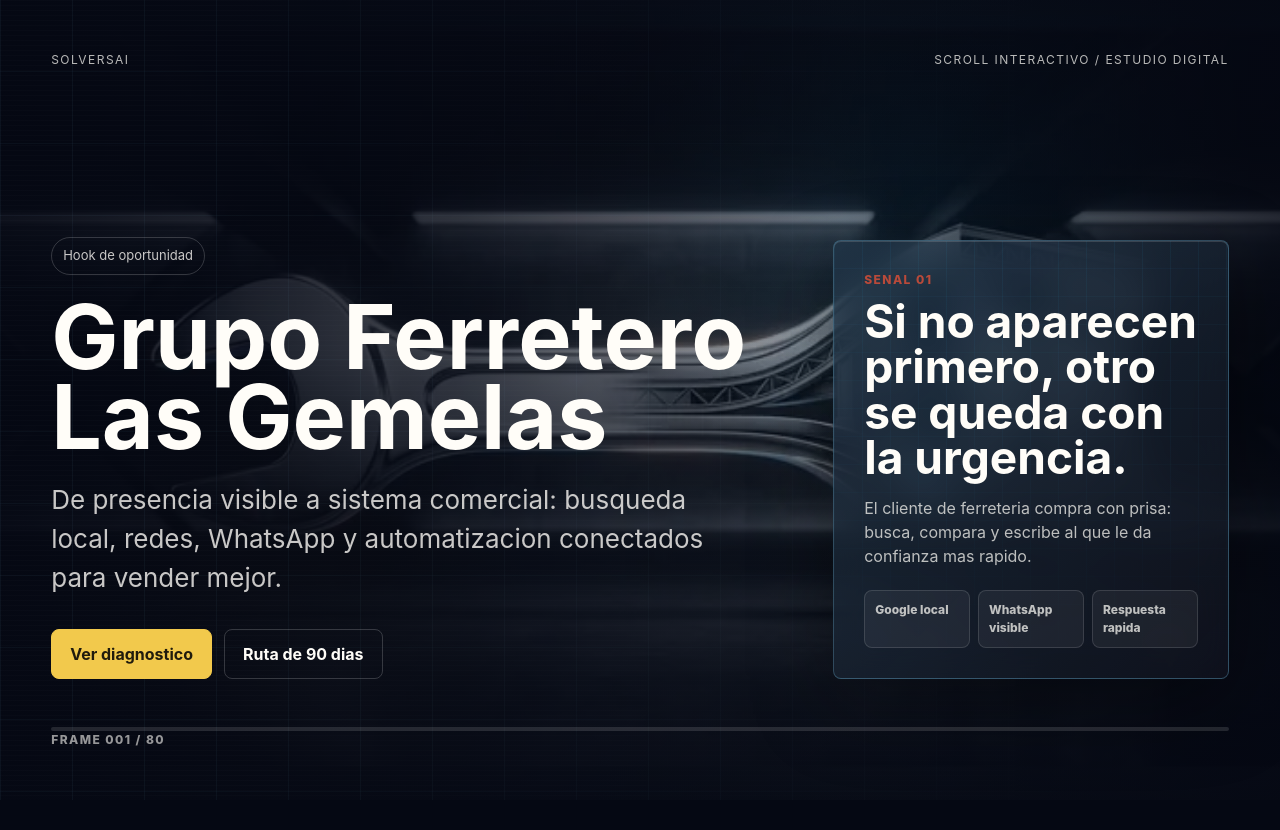
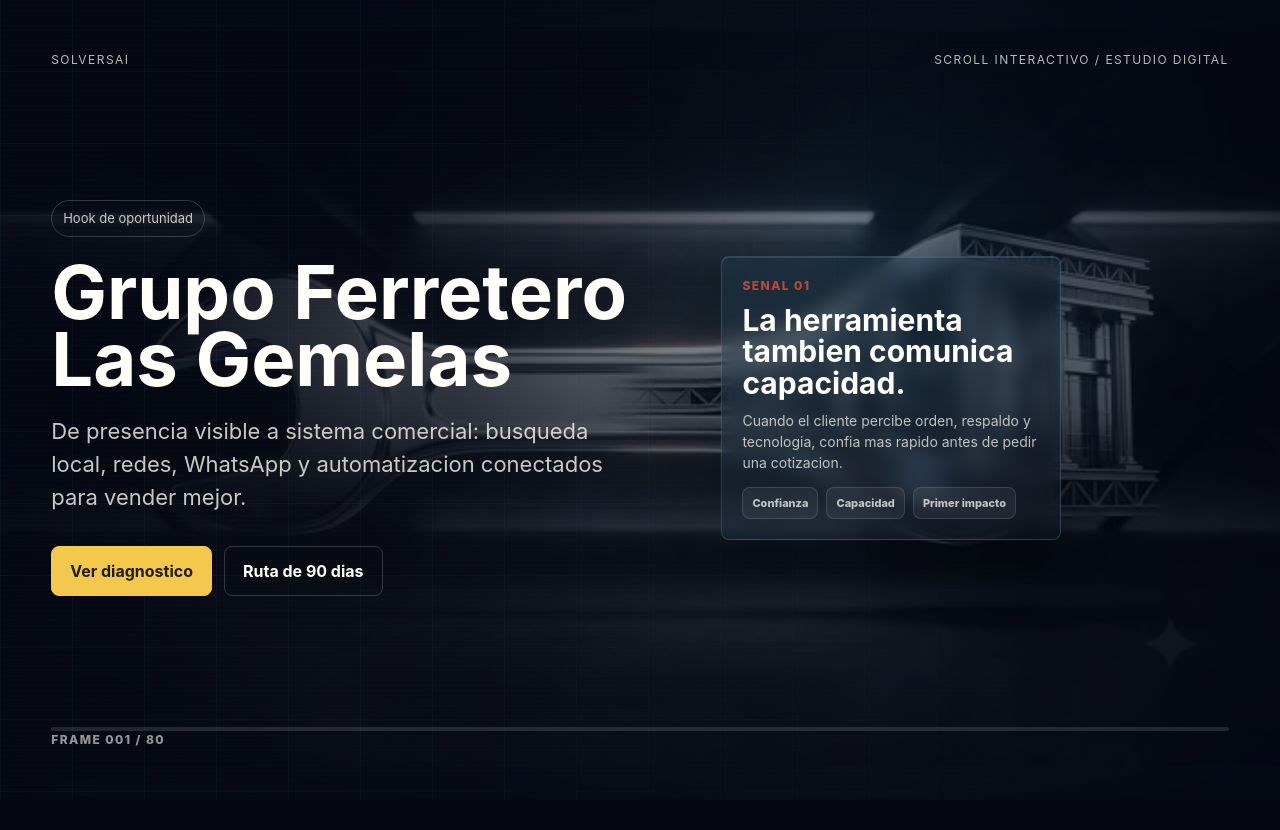
Before and after one commit to silvanasolvers/estudio-las-gemelas, a website: page public/index.html in a window 1280 px wide. Shown: the top 830 px of the page. Drawn offline with Linux system fonts and the light colour scheme.

Commit message:
make hero scroll messaging subtler

```diff
--- a/public/index.html
+++ b/public/index.html
@@ -152,25 +152,25 @@
       }
 
       h1 {
-        max-width: 880px;
+        max-width: 640px;
         margin: 22px 0 22px;
-        font-size: clamp(42px, 7vw, 96px);
+        font-size: clamp(40px, 5.8vw, 78px);
         line-height: .9;
         letter-spacing: 0;
       }
 
       .hero-lead {
-        max-width: 720px;
+        max-width: 620px;
         margin: 0;
         color: rgba(255, 253, 248, .78);
-        font-size: clamp(18px, 2.2vw, 26px);
+        font-size: clamp(17px, 1.8vw, 22px);
       }
 
       .tech-layout {
         display: grid;
-        grid-template-columns: minmax(0, .82fr) minmax(310px, .46fr);
+        grid-template-columns: minmax(0, .78fr) minmax(280px, 340px);
         gap: clamp(28px, 6vw, 92px);
-        align-items: end;
+        align-items: center;
       }
 
       .hero-actions {
@@ -205,15 +205,16 @@
 
       .tech-message {
         position: relative;
-        min-height: 326px;
-        padding: clamp(18px, 2.7vw, 30px);
-        border: 1px solid rgba(125, 211, 252, .28);
+        align-self: center;
+        min-height: 0;
+        padding: clamp(14px, 2vw, 20px);
+        border: 1px solid rgba(125, 211, 252, .2);
         border-radius: 8px;
         background:
-          linear-gradient(135deg, rgba(125, 211, 252, .16), rgba(255, 255, 255, .035)),
-          rgba(5, 8, 19, .62);
-        box-shadow: 0 24px 80px rgba(0, 0, 0, .34), inset 0 1px 0 rgba(255, 255, 255, .14);
-        backdrop-filter: blur(18px) saturate(1.25);
+          linear-gradient(135deg, rgba(125, 211, 252, .11), rgba(255, 255, 255, .025)),
+          rgba(5, 8, 19, .34);
+        box-shadow: 0 18px 52px rgba(0, 0, 0, .24), inset 0 1px 0 rgba(255, 255, 255, .1);
+        backdrop-filter: blur(10px) saturate(1.1);
         overflow: hidden;
       }
 
@@ -225,7 +226,7 @@
           linear-gradient(90deg, rgba(56, 189, 248, .2) 1px, transparent 1px),
           linear-gradient(0deg, rgba(56, 189, 248, .14) 1px, transparent 1px);
         background-size: 28px 28px;
-        opacity: .36;
+        opacity: .18;
         mask-image: linear-gradient(180deg, rgba(0,0,0,.86), transparent);
       }
 
@@ -243,33 +244,33 @@
         position: relative;
         margin: 0;
         color: #fffdf8;
-        font-size: clamp(28px, 3.6vw, 48px);
-        line-height: .98;
+        font-size: clamp(20px, 2.35vw, 30px);
+        line-height: 1.06;
       }
 
       .tech-message p {
         position: relative;
-        margin: 16px 0 0;
+        margin: 10px 0 0;
         color: rgba(255, 253, 248, .72);
-        font-size: 16px;
+        font-size: 14px;
       }
 
       .tech-stat {
         position: relative;
-        display: grid;
-        grid-template-columns: repeat(3, minmax(0, 1fr));
+        display: flex;
+        flex-wrap: wrap;
         gap: 8px;
-        margin-top: 22px;
+        margin-top: 14px;
       }
 
       .tech-stat span {
-        min-height: 58px;
-        padding: 10px;
+        min-height: 0;
+        padding: 7px 9px;
         border: 1px solid rgba(255, 255, 255, .13);
         border-radius: 8px;
         color: rgba(255, 253, 248, .72);
         background: rgba(255, 255, 255, .055);
-        font-size: 12px;
+        font-size: 11px;
         font-weight: 760;
       }
 
@@ -679,12 +680,12 @@
 
               <article class="tech-message" id="techMessage" aria-live="polite">
                 <p class="label" id="techLabel">Senal 01</p>
-                <h2 id="techTitle">Si no aparecen primero, otro se queda con la urgencia.</h2>
-                <p id="techBody">El cliente de ferreteria compra con prisa: busca, compara y escribe al que le da confianza mas rapido.</p>
+                <h2 id="techTitle">La herramienta tambien comunica capacidad.</h2>
+                <p id="techBody">Cuando el cliente percibe orden, respaldo y tecnologia, confia mas rapido antes de pedir una cotizacion.</p>
                 <div class="tech-stat" id="techStats">
-                  <span>Google local</span>
-                  <span>WhatsApp visible</span>
-                  <span>Respuesta rapida</span>
+                  <span>Confianza</span>
+                  <span>Capacidad</span>
+                  <span>Primer impacto</span>
                 </div>
               </article>
             </div>
@@ -1006,37 +1007,37 @@
           {
             at: 0,
             label: "Senal 01",
-            title: "Si no aparecen primero, otro se queda con la urgencia.",
-            body: "El cliente de ferreteria compra con prisa: busca, compara y escribe al que le da confianza mas rapido.",
-            stats: ["Google local", "WhatsApp visible", "Respuesta rapida"]
+            title: "La herramienta tambien comunica capacidad.",
+            body: "Cuando el cliente percibe orden, respaldo y tecnologia, confia mas rapido antes de pedir una cotizacion.",
+            stats: ["Confianza", "Capacidad", "Primer impacto"]
           },
           {
-            at: 0.22,
+            at: 0.2,
             label: "Senal 02",
-            title: "Una visualizacion no paga la caja. Una conversacion si puede.",
-            body: "La presencia digital debe empujar a una accion concreta: preguntar, cotizar, ubicar la tienda o pedir por WhatsApp.",
-            stats: ["Contenido util", "CTA directo", "Pedido medible"]
+            title: "Del mostrador al sistema comercial.",
+            body: "La presencia digital debe unir busqueda local, redes, web y WhatsApp para que cada visita tenga siguiente paso.",
+            stats: ["Busqueda", "Web", "WhatsApp"]
           },
           {
-            at: 0.44,
+            at: 0.4,
             label: "Senal 03",
-            title: "WhatsApp no puede ser solo un chat lleno.",
-            body: "Etiquetas, respuestas rapidas y seguimiento convierten mensajes sueltos en oportunidades con contexto.",
-            stats: ["Etiquetas", "Cotizacion", "Seguimiento"]
+            title: "La estructura va antes de automatizar.",
+            body: "Primero se ordenan canales, mensajes y datos. Despues CRM, inventario y seguimiento empiezan a dar retorno.",
+            stats: ["Orden", "Datos", "Proceso"]
           },
           {
-            at: 0.66,
+            at: 0.6,
             label: "Senal 04",
-            title: "La tecnologia entra cuando ya hay flujo comercial.",
-            body: "Primero se activa la demanda. Despues se automatiza lo repetido: clientes, inventario, pedidos y reportes.",
-            stats: ["CRM simple", "Inventario", "Reportes"]
+            title: "Cada consulta debe terminar en accion.",
+            body: "Ubicar, cotizar, pedir por WhatsApp o volver a comprar: el recorrido debe estar claro y medible.",
+            stats: ["Cotizar", "Pedir", "Recomprar"]
           },
           {
-            at: 0.84,
+            at: 0.8,
             label: "Siguiente paso",
-            title: "De ferreteria visible a sistema local de ventas.",
-            body: "La ruta es clara: aparecer mejor, responder mejor, medir mejor y automatizar lo que ya demuestra impacto.",
-            stats: ["30 dias", "60 dias", "90 dias"]
+            title: "La tecnologia debe sentirse util.",
+            body: "No se trata solo de verse moderno: se trata de vender con menos friccion y saber que esta funcionando.",
+            stats: ["Menos friccion", "Mas claridad", "Mejor cierre"]
           }
         ];
 
```
